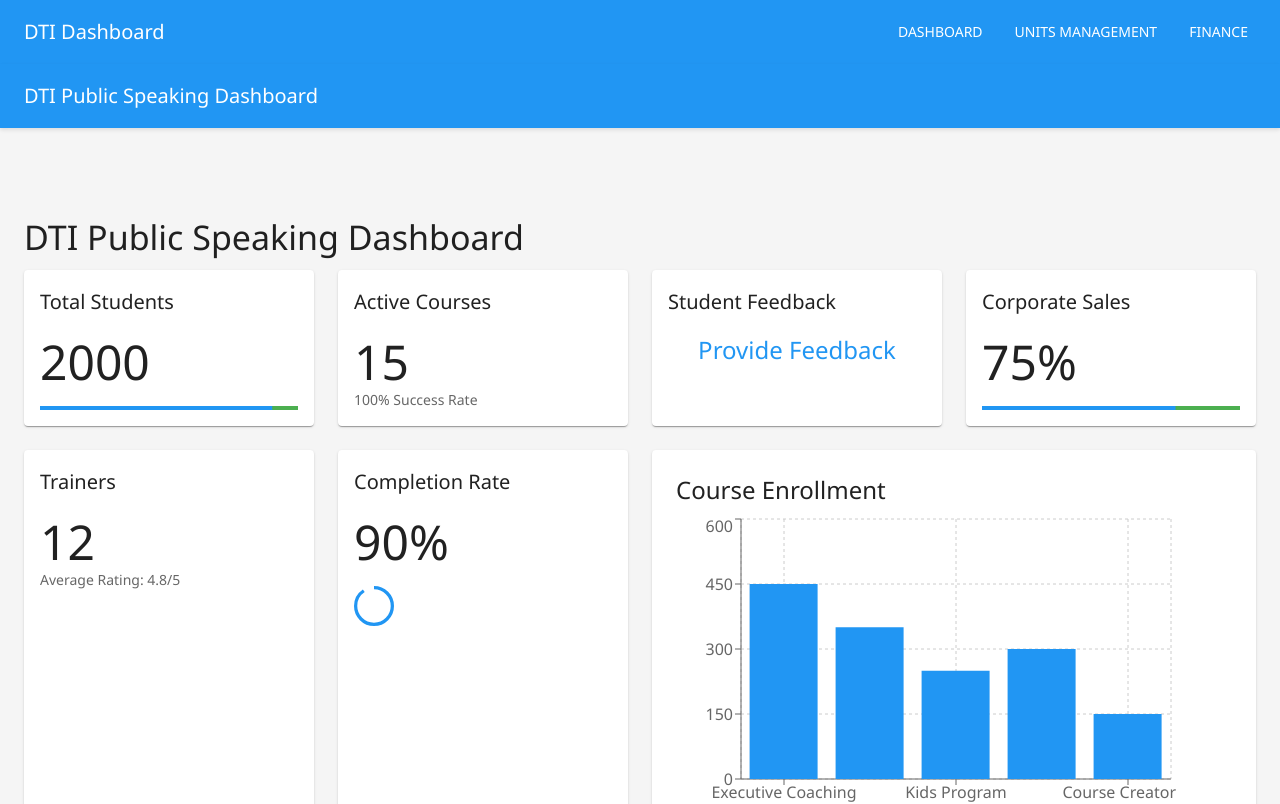
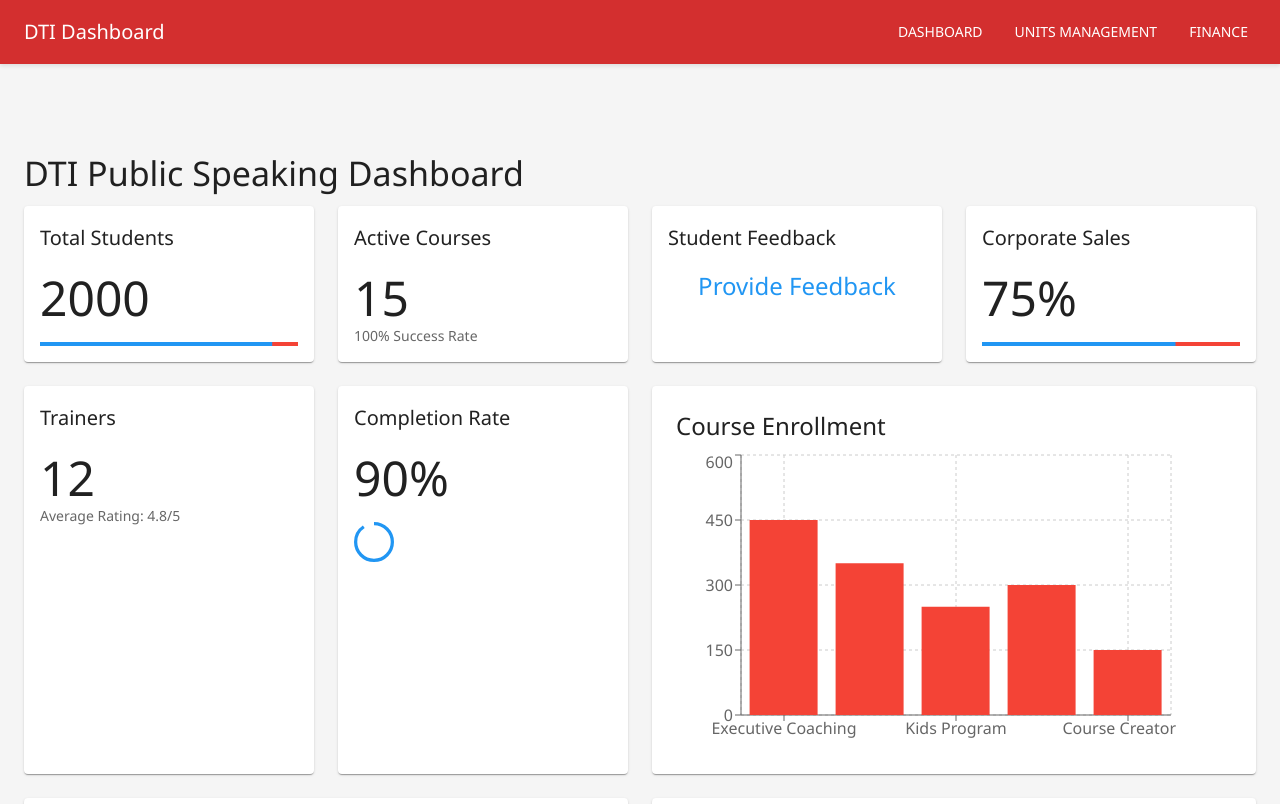
Before and after one commit to Peaceteka/DTI-Group-analytics-Dashboard, a React (Create React App) app in the folder frontend/: page /dashboard in a window 1280 px wide. Shown: the top 804 px of the page. Built offline with nearby package versions, Linux system fonts and the light colour scheme.

Commit message:
changed color to red; theme color for DTI

```diff
--- a/frontend/src/App.js
+++ b/frontend/src/App.js
@@ -64,17 +64,8 @@ function App() {
           <Navigation />
           <Routes>
             <Route path="/dashboard" element={
-              <Box sx={{ flexGrow: 1 }}>
-                <AppBar position="static" color="primary">
-                  <Toolbar>
-                    <Typography variant="h6" component="div" sx={{ flexGrow: 1 }}>
-                      DTI Public Speaking Dashboard
-                    </Typography>
-                  </Toolbar>
-                </AppBar>
-                <Box sx={{ mt: 8 }}>
-                  <Dashboard />
-                </Box>
+              <Box sx={{ mt: 8 }}>
+                <Dashboard />
               </Box>
             } />
             <Route path="/finance" element={<Finance />} />
--- a/frontend/src/components/Dashboard.js
+++ b/frontend/src/components/Dashboard.js
@@ -97,7 +97,7 @@ const Dashboard = () => {
               value={stats.completionRate}
               sx={{
                 mt: 2,
-                bgcolor: getColor(stats.completionRate)
+                bgcolor: '#F44336'
               }}
             />
           </Card>
@@ -141,7 +141,7 @@ const Dashboard = () => {
               value={corporateSales.current}
               sx={{
                 mt: 2,
-                bgcolor: getColor(corporateSales.current)
+                bgcolor: '#F44336'
               }}
             />
           </Card>
@@ -186,7 +186,7 @@ const Dashboard = () => {
               <XAxis dataKey="name" />
               <YAxis />
               <Tooltip />
-              <Bar dataKey="value" fill="#2196F3" />
+              <Bar dataKey="value" fill="#F44336" />
             </BarChart>
           </Card>
         </Grid>
@@ -206,7 +206,7 @@ const Dashboard = () => {
               <Tooltip />
               <Bar
                 dataKey="performance"
-                fill="#2196F3"
+                fill="#F44336"
                 style={{ fill: (props) => getColor(props.value) }}
               />
             </BarChart>
--- a/frontend/src/components/Navigation.js
+++ b/frontend/src/components/Navigation.js
@@ -15,7 +15,7 @@ const Navigation = () => {
   const isMobile = useMediaQuery(theme.breakpoints.down('sm'));
 
   return (
-    <AppBar position="static" color="primary">
+    <AppBar position="static" color="error">
       <Toolbar>
         <Typography variant="h6" component="div" sx={{ flexGrow: 1 }}>
           DTI Dashboard
```
